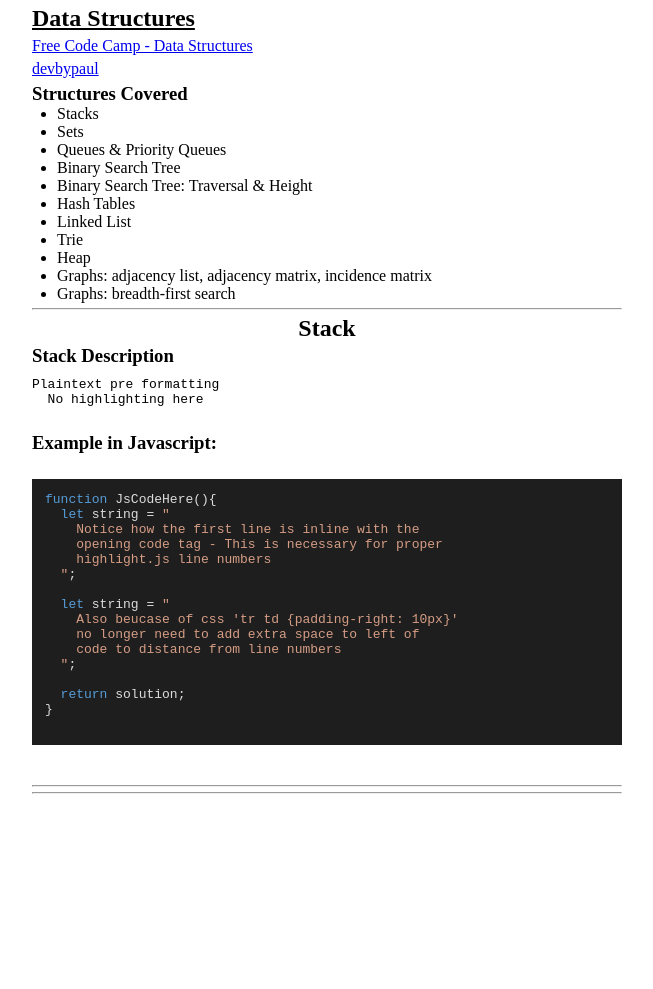
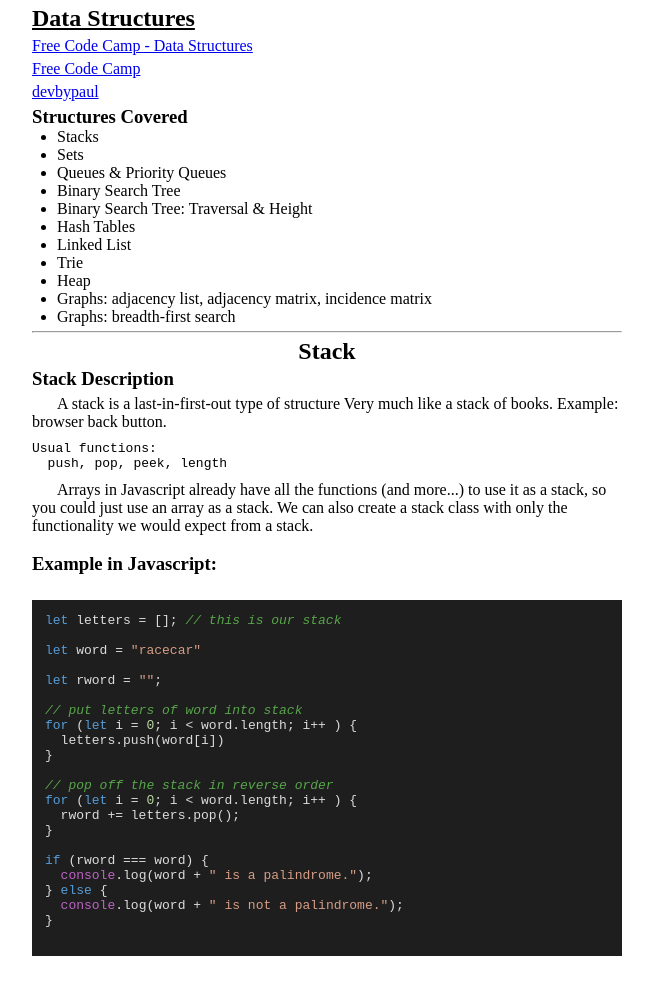
Before and after one commit to PaulB-H/data_structures, a plain HTML site: page index.html in a window 1280 px wide. Shown: the top 989 px of the page, without its empty margins (313-966 px from the left). Before the commit the page ends 804 px from the top, so only its background shows below. Drawn offline with nearby package versions, Linux system fonts and the light colour scheme; a script that the page names is missing.

Commit message:
added more to stack item

```diff
--- a/index.html
+++ b/index.html
@@ -104,6 +104,13 @@
         >
           <p>Free Code Camp - Data Structures</p>
         </a>
+        <a
+          class="header-link"
+          href="https://www.freecodecamp.org"
+          target="_blank"
+        >
+          <p>Free Code Camp</p>
+        </a>
         <a class="header-link" href="https://www.devbypaul.ca" target="_blank">
           <p>devbypaul</p>
         </a>
@@ -137,12 +144,21 @@
 
         <div class="item-desc">
           <h3>Stack Description</h3>
-          <p class="item-desc-text"></p>
-          <p class="item-desc-text"></p>
+          <p class="item-desc-text">
+            A stack is a last-in-first-out type of structure Very much like a
+            stack of books. Example: browser back button.
+          </p>
           <pre>
-Plaintext pre formatting
-  No highlighting here
-          </pre>
+Usual functions:
+  push, pop, peek, length</pre
+          >
+          <p class="item-desc-text">
+            Arrays in Javascript already have all the functions (and more...) to
+            use it as a stack, so you could just use an array as a stack. We can
+            also create a stack class with only the functionality we would
+            expect from a stack.
+          </p>
+          <br />
         </div>
 
         <hr />
@@ -150,20 +166,26 @@ Plaintext pre formatting
         <div class="item-code-example">
           <h3>Example in Javascript:</h3>
           <pre>
-            <code class="language-javascript">function JsCodeHere(){
-  let string = "
-    Notice how the first line is inline with the
-    opening code tag - This is necessary for proper
-    highlight.js line numbers
-  ";
+            <code class="language-javascript">let letters = []; // this is our stack
 
-  let string = "
-    Also beucase of css 'tr td {padding-right: 10px}'
-    no longer need to add extra space to left of
-    code to distance from line numbers
-  ";
+let word = "racecar"
 
-  return solution;
+let rword = "";
+
+// put letters of word into stack
+for (let i = 0; i < word.length; i++ ) {
+  letters.push(word[i])
+}
+
+// pop off the stack in reverse order
+for (let i = 0; i < word.length; i++ ) {
+  rword += letters.pop();
+}
+
+if (rword === word) {
+  console.log(word + " is a palindrome.");
+} else {
+  console.log(word + " is not a palindrome.");
 }
             </code>
           </pre>
```
